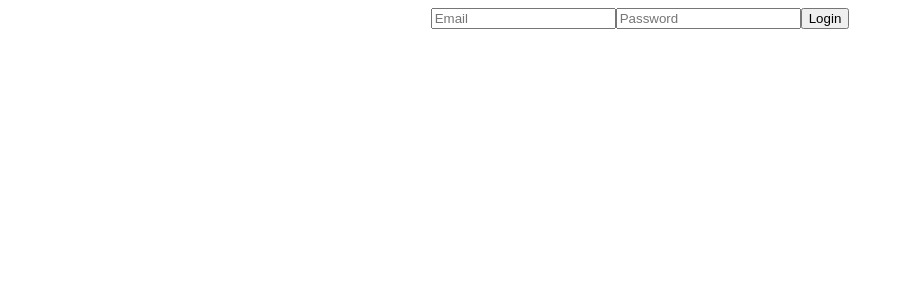
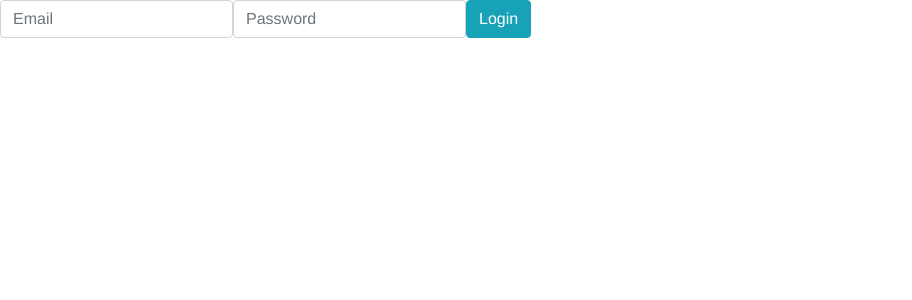
Before and after one commit to Noor-Khan/Authetication-with-Firebase-Signin-Signup-, a Vue app: page / in a window 1280 px wide. Shown: the top 300 px of the page, without its empty margins (0-912 px from the left). Built offline with nearby package versions, Linux system fonts and the light colour scheme.

Commit message:
Added Bootstrap

```diff
--- a/package.json
+++ b/package.json
@@ -8,6 +8,8 @@
     "lint": "vue-cli-service lint"
   },
   "dependencies": {
+    "bootstrap": "^4.3.1",
+    "bootstrap-vue": "^2.0.0-rc.28",
     "core-js": "^2.6.5",
     "register-service-worker": "^1.6.2",
     "vue": "^2.6.10",
--- a/src/main.js
+++ b/src/main.js
@@ -3,6 +3,11 @@ import App from './App.vue'
 import router from './router'
 import store from './store'
 import './registerServiceWorker'
+import BootstrapVue from 'bootstrap-vue'
+import 'bootstrap/dist/css/bootstrap.css'
+import 'bootstrap-vue/dist/bootstrap-vue.css'
+
+Vue.use(BootstrapVue)
 
 Vue.config.productionTip = false
 
--- a/src/views/Dashboard.vue
+++ b/src/views/Dashboard.vue
@@ -5,6 +5,6 @@
 </template>
 <script>
 export default {
-
+    //
 }
 </script>
--- a/src/views/LoginForm.vue
+++ b/src/views/LoginForm.vue
@@ -1,9 +1,9 @@
 <template>
   <div>
-    <form action="">
-      <input type="text" v-model="input.username" placeholder="Email">
-      <input type="password" v-model="input.password" placeholder="Password">
-      <button @click.prevent="login()">Login</button>
+    <form action="" class="form-inline text-center">
+      <input type="text" v-model="input.username" placeholder="Email" class="form-control">
+      <input type="password" v-model="input.password" placeholder="Password"  class="form-control">
+      <button @click.prevent="login()" class="btn btn-info">Login</button>
     </form>
   </div>
 </template>
@@ -34,5 +34,5 @@ export default {
 }
 </script>
 <style scoped>
-
+/*  */
 </style>
```
Also changed, not shown: 1 other file (tests, documents, lock files or other folders).
